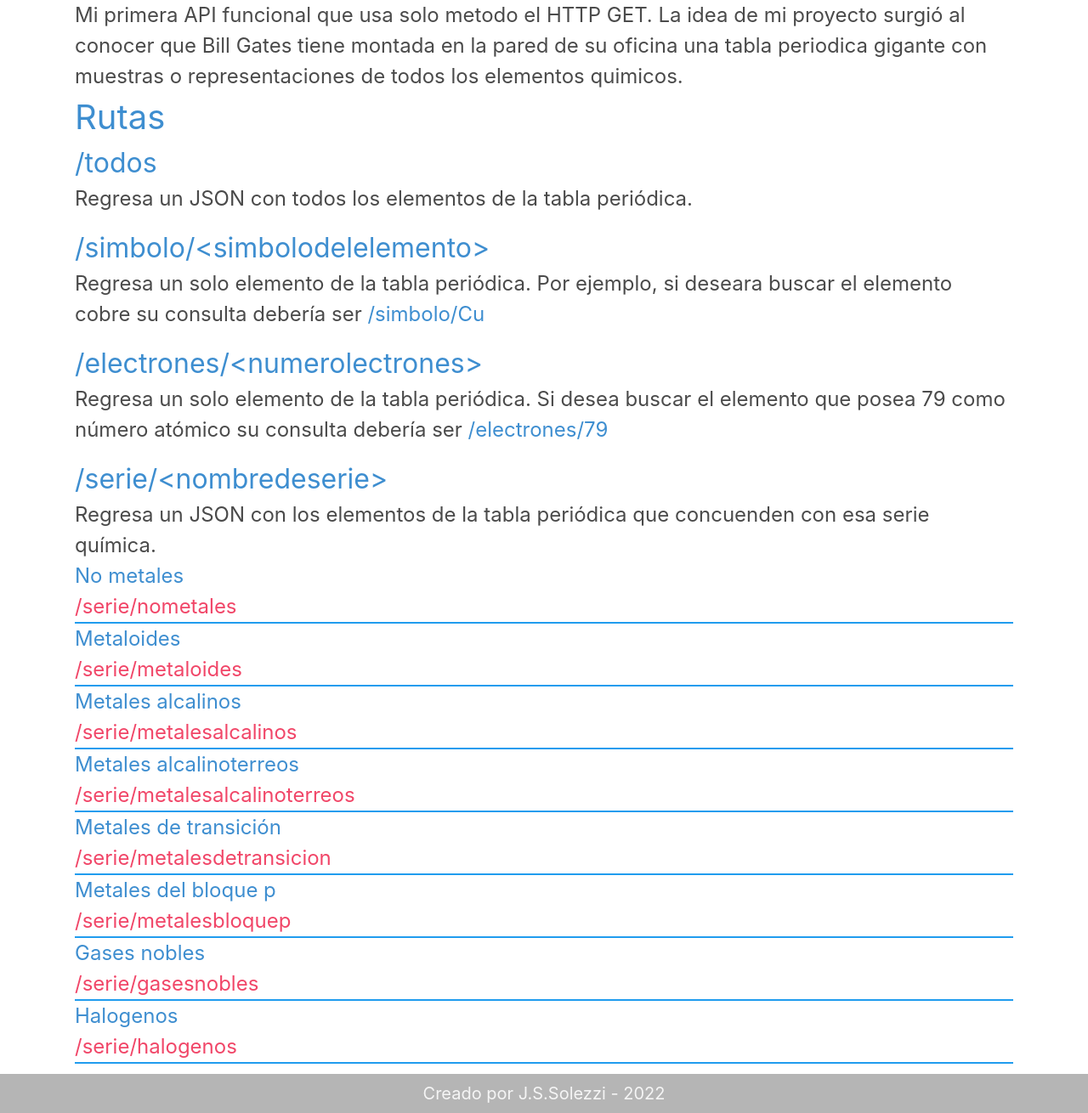
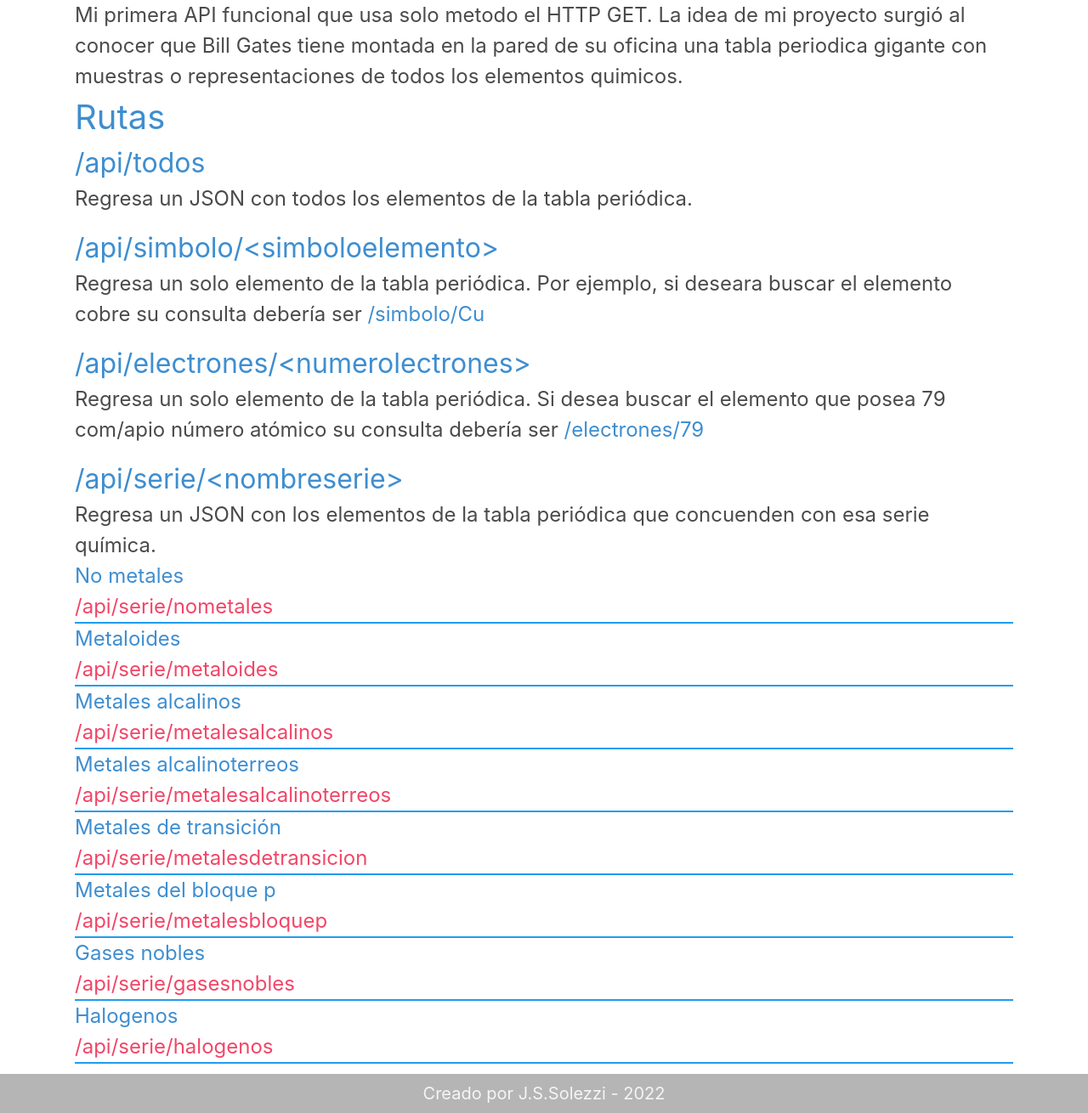
Before and after one commit to sebsolezzi/api-tabla-periodica, a Flask app: page / in a window 1280 px wide. Shown: the part 84-1394 px from the top of the page at 85% size. Run offline with Flask 2, Linux system fonts and the light colour scheme.

Commit message:
make it better

```diff
--- a/app.py
+++ b/app.py
@@ -1,3 +1,4 @@
+from pickle import TRUE
 from flask import Flask
 from routes.elementos import elementos
 from flask_cors import CORS,cross_origin
--- a/routes/elementos.py
+++ b/routes/elementos.py
@@ -12,14 +12,14 @@ def render_index():
     return render_template('index.html')
 
 #regrese un json con todos los elementos de tabla periodica
-@elementos.route('/todos')
+@elementos.route('/api/todos')
 @cross_origin()
 def return_elements():
     lista = obtener_todos()
     return jsonify(lista),200
 
 #regresa un json con elemento de tabla que sean de esa serie
-@elementos.route('/serie/<nombreserie>')
+@elementos.route('/api/serie/<nombreserie>')
 @cross_origin()
 def return_por_Serie(nombreserie):
     if nombreserie == '':
@@ -31,7 +31,7 @@ def return_por_Serie(nombreserie):
         return jsonify(lista),204
 
 #regresa un json con elemento de tabla que tenga esa cantidad de electrones
-@elementos.route('/electrones/<int:electrones>')
+@elementos.route('/api/electrones/<int:electrones>')
 @cross_origin()
 def return_por_electrones(electrones):
     lista = obtener_por_electrones(electrones)
@@ -42,7 +42,7 @@ def return_por_electrones(electrones):
 
 
 #regresa un json con el elemento de la tabla que tenga ese simbolo
-@elementos.route('/simbolo/<simbol>')
+@elementos.route('/api/simbolo/<simbol>')
 @cross_origin()
 def return_por_simbolo(simbol):
     lista = obtener_por_simbolo(simbol)
--- a/templates/index.html
+++ b/templates/index.html
@@ -2,7 +2,7 @@
 <html lang="en">
 <head>
     <meta charset="UTF-8">
-    <meta http-equiv="X-UA-Compatible" content="IE=edge">
+    <meta http-equiv="X-UA-Com/apipatible" content="IE=edge">
     <meta name="viewport" content="width=device-width, initial-scale=1.0">
     <title>Api TablaPeriodica</title>
     <link rel="stylesheet" href="{{ url_for('static', filename='bulma.min.css') }}">
@@ -25,14 +25,14 @@
         <section>
 
             <article>
-                <h3 class="is-size-3 is-size-5-mobile has-text-info">/todos</h3>
+                <h3 class="is-size-3 is-size-5-mobile has-text-info">/api/todos</h3>
                 <p class="is-size-4 is-size-6-mobile">
                     Regresa un JSON con todos los elementos de la tabla periódica.
                 </p>
             </article>
 
             <article class="mt-4">
-                <h3 class="is-size-3 is-size-5-mobile has-text-info">/simbolo/&lt;simbolodelelemento&gt;</h3>
+                <h3 class="is-size-3 is-size-5-mobile has-text-info">/api/simbolo/&lt;simboloelemento&gt;</h3>
                 <p class="is-size-4 is-size-6-mobile">
                     Regresa un solo elemento de la tabla periódica. Por ejemplo, si deseara buscar el elemento cobre su
                     consulta debería ser <span class="has-text-info">/simbolo/Cu</span>
@@ -40,16 +40,16 @@
             </article>
 
             <article class="mt-4">
-                <h3 class="is-size-3 is-size-5-mobile has-text-info">/electrones/&lt;numerolectrones&gt;</h3>
+                <h3 class="is-size-3 is-size-5-mobile has-text-info">/api/electrones/&lt;numerolectrones&gt;</h3>
                 <p class="is-size-4 is-size-6-mobile">
-                    Regresa un solo elemento de la tabla periódica. Si desea buscar el elemento que posea 79 como número
+                    Regresa un solo elemento de la tabla periódica. Si desea buscar el elemento que posea 79 com/apio número
                     atómico su consulta debería ser <span class="has-text-info">/electrones/79</span>
                 </p>
             </article>
 
 
             <article class="mt-4">
-                <h3 class="is-size-3 is-size-5-mobile has-text-info">/serie/&lt;nombredeserie&gt;</h3>
+                <h3 class="is-size-3 is-size-5-mobile has-text-info">/api/serie/&lt;nombreserie&gt;</h3>
                 <p class="is-size-4 is-size-6-mobile">
                     Regresa un JSON con los elementos de la tabla periódica que concuenden con esa serie química.
                 </p>
@@ -57,7 +57,7 @@
                     No metales
                 </p>
                 <p class="has-text-success">
-                   <a class="has-text-danger is-size-4 is-size-6-mobile" href="https://api-tabla-periodica.herokuapp.com/serie/nometales" target="blanck">/serie/nometales</a>
+                   <a class="has-text-danger is-size-4 is-size-6-mobile" href="https://api-tabla-periodica.herokuapp.com/api/serie/nometales" target="blanck">/api/serie/nometales</a>
                 </p>
                 <div class="border"></div>
                 <!--  -->
@@ -65,49 +65,49 @@
                     Metaloides
                 </p>
                 <p>
-                    <a class="has-text-danger is-size-4 is-size-6-mobile" href="https://api-tabla-periodica.herokuapp.com/serie/metaloides" target="blanck">/serie/metaloides</a>
+                    <a class="has-text-danger is-size-4 is-size-6-mobile" href="https://api-tabla-periodica.herokuapp.com/api/serie/metaloides" target="blanck">/api/serie/metaloides</a>
                 </p>
                 <div class="border"></div>
                 <p class="has-text-info is-size-4 is-size-6-mobile">
                     Metales alcalinos
                 </p>
                 <p>
-                    <a class="has-text-danger is-size-4 is-size-6-mobile" href="https://api-tabla-periodica.herokuapp.com/serie/metalesalcalinos" target="blanck">/serie/metalesalcalinos</a>
+                    <a class="has-text-danger is-size-4 is-size-6-mobile" href="https://api-tabla-periodica.herokuapp.com/api/serie/metalesalcalinos" target="blanck">/api/serie/metalesalcalinos</a>
                 </p>
                 <div class="border"></div>
                 <p class="has-text-info is-size-4 is-size-6-mobile">
                     Metales alcalinoterreos
                 </p>
                 <p>
-                    <a class="has-text-danger is-size-4 is-size-6-mobile" href="https://api-tabla-periodica.herokuapp.com/serie/metalesalcalinoterreos" target="blanck">/serie/metalesalcalinoterreos</a>
+                    <a class="has-text-danger is-size-4 is-size-6-mobile" href="https://api-tabla-periodica.herokuapp.com/api/serie/metalesalcalinoterreos" target="blanck">/api/serie/metalesalcalinoterreos</a>
                 </p>
                 <div class="border"></div>
                 <p class="has-text-info is-size-4 is-size-6-mobile">
                     Metales de transición
                 </p>
                 <p>
-                    <a class="has-text-danger is-size-4 is-size-6-mobile" href="https://api-tabla-periodica.herokuapp.com/serie/metalesdetransicion" target="blanck">/serie/metalesdetransicion</a>
+                    <a class="has-text-danger is-size-4 is-size-6-mobile" href="https://api-tabla-periodica.herokuapp.com/api/serie/metalesdetransicion" target="blanck">/api/serie/metalesdetransicion</a>
                 </p>
                 <div class="border"></div>
                 <p class="has-text-info is-size-4 is-size-6-mobile">
                     Metales del bloque p
                 </p>
                 <p>
-                    <a class="has-text-danger is-size-4 is-size-6-mobile" href="https://api-tabla-periodica.herokuapp.com/serie/metalesbloquep" target="blanck">/serie/metalesbloquep</a>
+                    <a class="has-text-danger is-size-4 is-size-6-mobile" href="https://api-tabla-periodica.herokuapp.com/api/serie/metalesbloquep" target="blanck">/api/serie/metalesbloquep</a>
                 </p>
                 <div class="border"></div>
                 <p class="has-text-info is-size-4 is-size-6-mobile">
                     Gases nobles
                 </p>
                 <p>
-                    <a class="has-text-danger is-size-4 is-size-6-mobile" href="https://api-tabla-periodica.herokuapp.com/serie/gasesnobles" target="blanck">/serie/gasesnobles</a>
+                    <a class="has-text-danger is-size-4 is-size-6-mobile" href="https://api-tabla-periodica.herokuapp.com/api/serie/gasesnobles" target="blanck">/api/serie/gasesnobles</a>
                 </p>
                 <div class="border"></div>
                 <p class="has-text-info is-size-4 is-size-6-mobile">
                     Halogenos
                 </p>
                 <p>
-                    <a class="has-text-danger is-size-4 is-size-6-mobile" href="https://api-tabla-periodica.herokuapp.com/serie/halogenos" target="blanck">/serie/halogenos</a>
+                    <a class="has-text-danger is-size-4 is-size-6-mobile" href="https://api-tabla-periodica.herokuapp.com/api/serie/halogenos" target="blanck">/api/serie/halogenos</a>
                 </p>
                 <div class="border"></div>
             </article>
```
